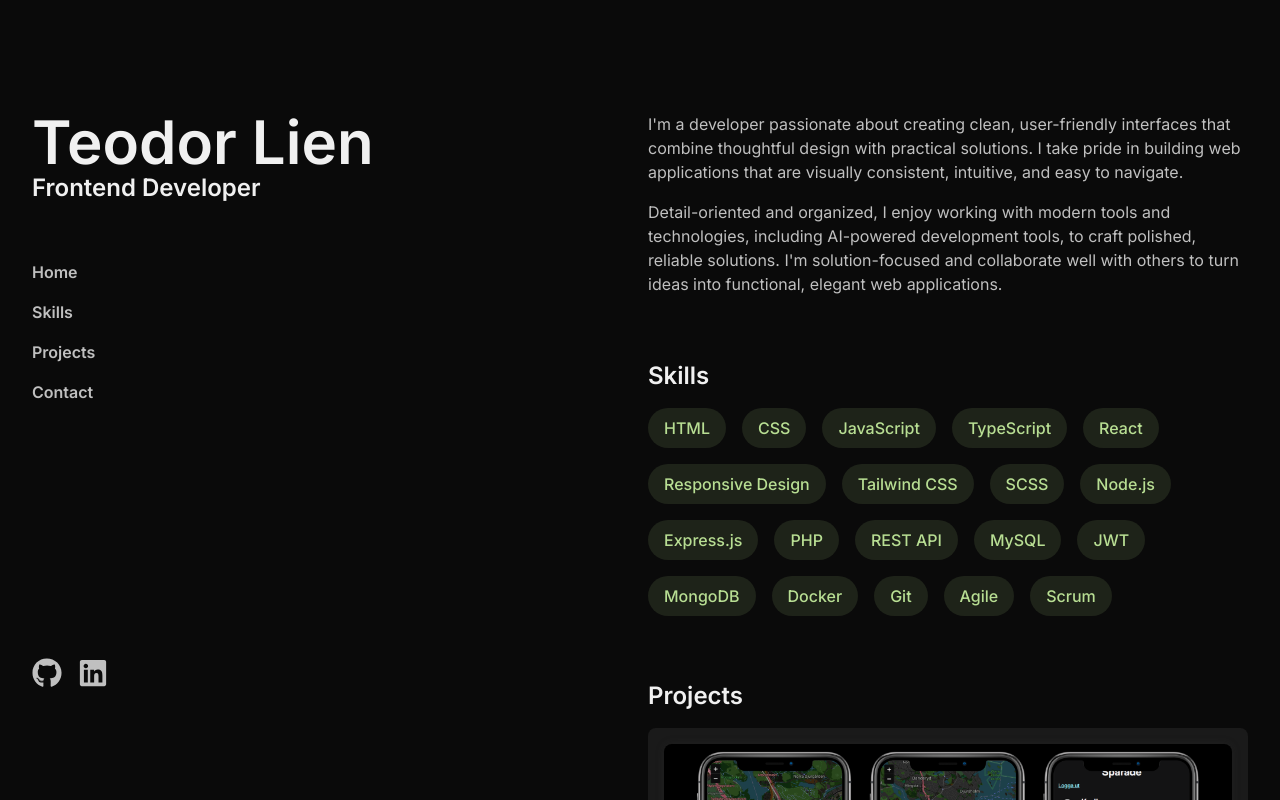
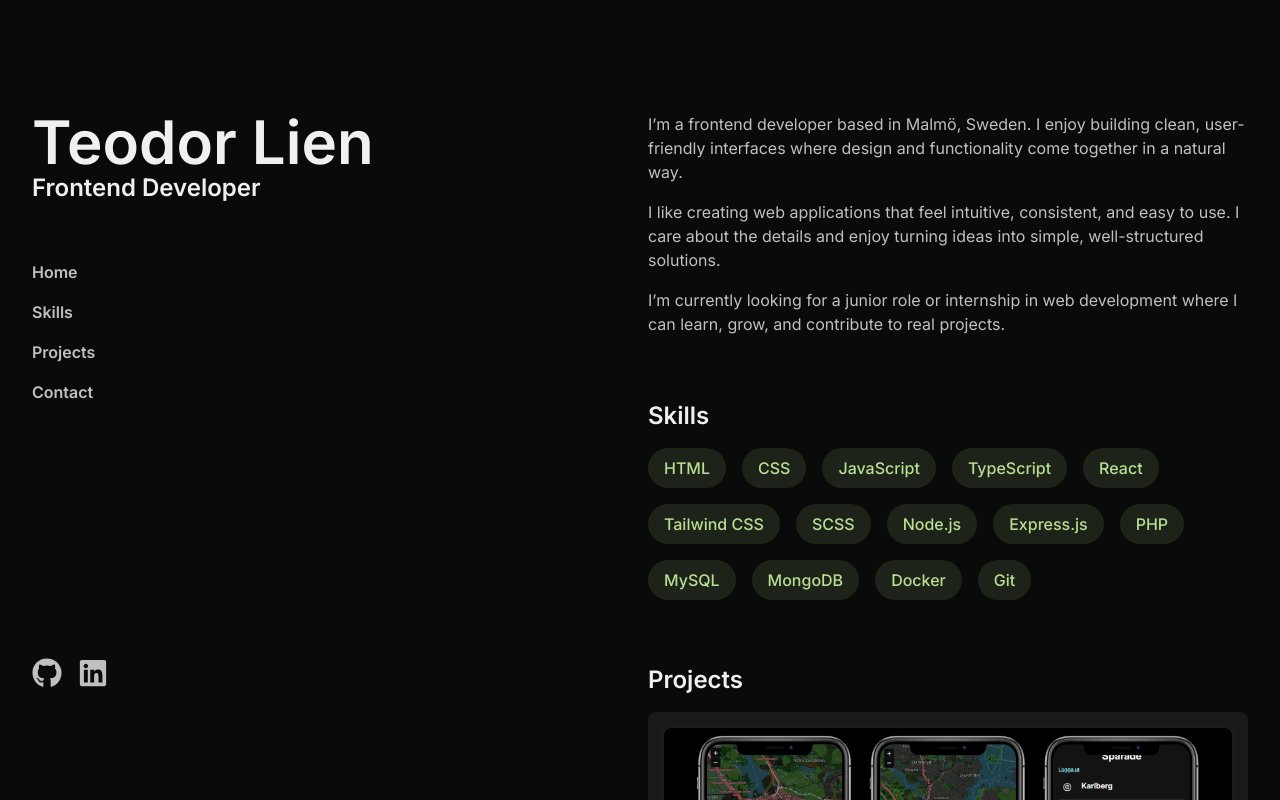
Before and after one commit to Teodor29/Teodor29.github.io, a React (Vite) app: page / in a window 1280 px wide. Shown: the top 800 px of the page. Built offline with nearby package versions, Linux system fonts and the light colour scheme.

Commit message:
update content

```diff
--- a/src/components/Home.jsx
+++ b/src/components/Home.jsx
@@ -1,21 +1,20 @@
 const Home = () => {
   return (
-    <div className="pb-4 md:pb-8" id="home">
-      <div>
-        <p className="mb-4">
-          I'm a developer passionate about creating clean, user-friendly
-          interfaces that combine thoughtful design with practical solutions. I
-          take pride in building web applications that are visually consistent,
-          intuitive, and easy to navigate.
-        </p>
-        <p>
-          Detail-oriented and organized, I enjoy working with modern tools and
-          technologies, including AI-powered development tools, to
-          craft polished, reliable solutions. I'm solution-focused and
-          collaborate well with others to turn ideas into functional, elegant
-          web applications.
-        </p>
-      </div>
+    <div className="flex flex-col pb-4 md:pb-8 gap-4" id="home">
+      <p>
+        I’m a frontend developer based in Malmö, Sweden. I enjoy building clean,
+        user-friendly interfaces where design and functionality come together in
+        a natural way.
+      </p>
+      <p>
+        I like creating web applications that feel intuitive, consistent, and
+        easy to use. I care about the details and enjoy turning ideas into
+        simple, well-structured solutions.
+      </p>
+      <p>
+        I’m currently looking for a junior role or internship in web development
+        where I can learn, grow, and contribute to real projects.
+      </p>
     </div>
   );
 };
--- a/src/data/portfolioData.js
+++ b/src/data/portfolioData.js
@@ -10,7 +10,6 @@ export const skills = [
   "JavaScript",
   "TypeScript",
   "React",
-  "Responsive Design",
 
   // Styling
   "Tailwind CSS",
@@ -20,15 +19,11 @@ export const skills = [
   "Node.js",
   "Express.js",
   "PHP",
-  "REST API",
   "MySQL",
-  "JWT",
   "MongoDB",
   "Docker",
 
   "Git",
-  "Agile",
-  "Scrum",
 ];
 
 export const projects = [
```
